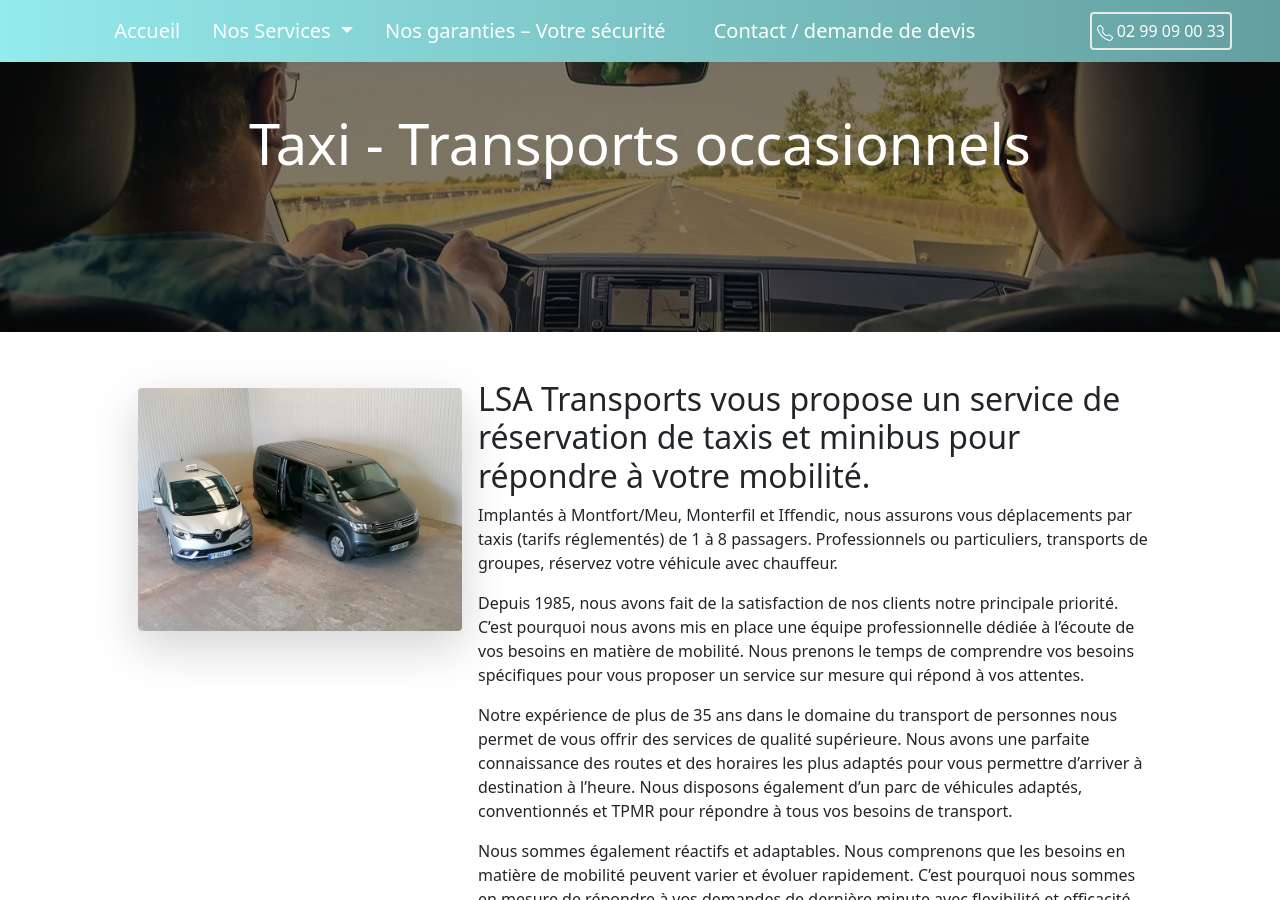
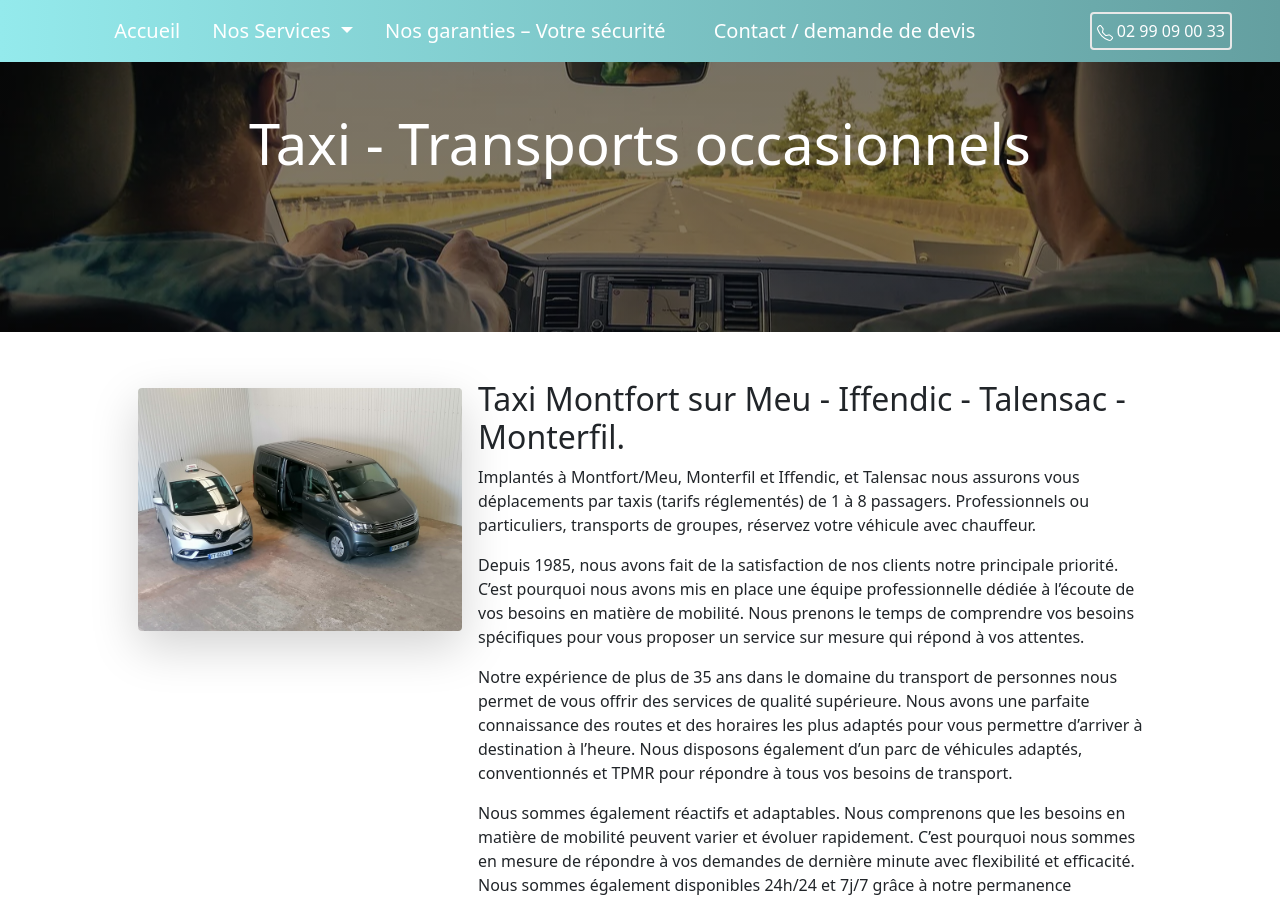
Before and after one commit to lesaffre35/lsa, a Jekyll site: the page built from pages/taxi.md, in a window 1280 px wide and 900 px high. Built offline with Jekyll 4.4.1, drawn with Linux system fonts in a browser that asks for light colours; nearby versions of some CDN libraries; some of the changed text lies outside the part shown.

Commit message:
Update taxi.md

```diff
--- a/pages/taxi.md
+++ b/pages/taxi.md
@@ -1,14 +1,14 @@
 ---
 title: Taxi - Transports occasionnels
 layout: article
-permalink: /taxi
+permalink: /taxi Montfort sur Meu Iffendic Monterfil Talensac
 bandeau: vue_chauffeur.webp
 picture: "taxi_monterfil.jpg"
 ---
 
-## LSA Transports vous propose un service de réservation de taxis et minibus pour répondre à votre mobilité.
+## Taxi Montfort sur Meu - Iffendic - Talensac - Monterfil.
 
-Implantés à Montfort/Meu, Monterfil et Iffendic, nous assurons vous déplacements par taxis (tarifs réglementés) de 1 à 8 passagers. Professionnels ou particuliers, transports de groupes, réservez votre véhicule avec chauffeur.
+Implantés à Montfort/Meu, Monterfil et Iffendic, et Talensac nous assurons vous déplacements par taxis (tarifs réglementés) de 1 à 8 passagers. Professionnels ou particuliers, transports de groupes, réservez votre véhicule avec chauffeur.
 
 Depuis 1985, nous avons fait de la satisfaction de nos clients notre principale priorité. C'est pourquoi nous avons mis en place une équipe professionnelle dédiée à l'écoute de vos besoins en matière de mobilité. Nous prenons le temps de comprendre vos besoins spécifiques pour vous proposer un service sur mesure qui répond à vos attentes.
 
```
Also changed, not shown: other parts of pages/taxi.md (+1 -1 lines).
